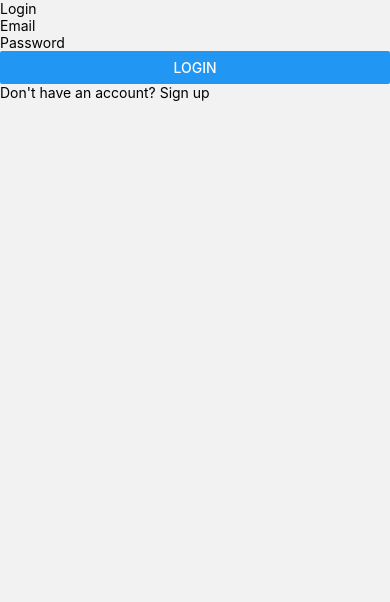
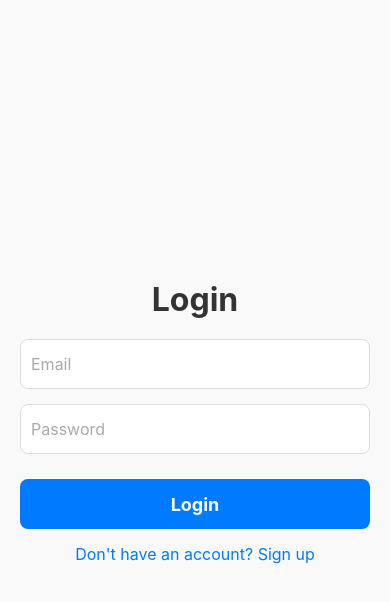
Before and after one commit to EunjeongHur/Klio_Frontend, a React Native app: screen / in a window 390 px wide. Shown: the top 602 px of the page. Built offline with nearby package versions, Linux system fonts and the light colour scheme.

Commit message:
installed styled components and applied to login and singup page

```diff
--- /dev/null
+++ b/components/authComponents.ts
@@ -0,0 +1,50 @@
+import { SafeAreaView } from "react-native-safe-area-context";
+import styled from "styled-components/native";
+
+export const Container = styled(SafeAreaView)`
+    flex: 1;
+    background-color: #f9f9f9;
+    justify-content: center;
+    align-items: center;
+    padding: 20px;
+`;
+
+export const Title = styled.Text`
+    font-size: 32px;
+    font-weight: bold;
+    color: #333;
+    margin-bottom: 20px;
+`;
+
+export const Input = styled.TextInput`
+    width: 100%;
+    height: 50px;
+    border: 1px solid #ddd;
+    border-radius: 8px;
+    padding: 10px;
+    margin-bottom: 15px;
+    font-size: 16px;
+    background-color: #fff;
+`;
+
+export const Button = styled.TouchableOpacity`
+    width: 100%;
+    height: 50px;
+    background-color: #007bff;
+    justify-content: center;
+    align-items: center;
+    border-radius: 8px;
+    margin-top: 10px;
+`;
+
+export const ButtonText = styled.Text`
+    color: #fff;
+    font-size: 18px;
+    font-weight: bold;
+`;
+
+export const SwitchText = styled.Text`
+    color: #007bff;
+    margin-top: 15px;
+    font-size: 16px;
+`;
--- a/package.json
+++ b/package.json
@@ -28,8 +28,10 @@
     "@babel/core": "^7.25.2",
     "@babel/preset-react": "^7.26.3",
     "@types/react": "~18.3.12",
+    "@types/styled-components-react-native": "^5.2.5",
     "metro-react-native-babel-preset": "^0.77.0",
     "react-native-dotenv": "^3.4.11",
+    "styled-components": "^6.1.13",
     "typescript": "^5.3.3"
   },
   "private": true
--- a/screens/LogInScreen.tsx
+++ b/screens/LogInScreen.tsx
@@ -1,8 +1,9 @@
 import React, { useState } from "react";
-import { Text, TextInput, Button, StyleSheet, Alert } from "react-native";
+import { Text, Alert } from "react-native";
 import AsyncStorage from "@react-native-async-storage/async-storage";
-import { SafeAreaView } from "react-native-safe-area-context";
 import { useAuth } from "../src/context/AuthContext";
+import { Button, ButtonText, Container, Input, SwitchText, Title } from "../components/authComponents";
+
 
 const LogInScreen = ({ navigation }: { navigation: any }) => {
     const [email, setEmail] = useState<string>("");
@@ -11,8 +12,6 @@ const LogInScreen = ({ navigation }: { navigation: any }) => {
 
     const handleLogin = async () => {
         try {
-
-            // Remove this code later
             const fakeToken = "fake-token";
             setToken(fakeToken);
             Alert.alert("Success", "Logged in successfully!");
@@ -20,30 +19,32 @@ const LogInScreen = ({ navigation }: { navigation: any }) => {
             console.error("Login failed:", error.message);
             Alert.alert("Error", error.response?.data?.error || "Invalid credentials.");
         }
-    }
+    };
 
     return (
-        <SafeAreaView>
-            <Text>Login</Text>
-            <TextInput
+        <Container>
+            <Title>Login</Title>
+            <Input
                 placeholder="Email"
+                placeholderTextColor="#aaa"
                 value={email}
                 onChangeText={setEmail}
             />
-            <TextInput
+            <Input
                 placeholder="Password"
+                placeholderTextColor="#aaa"
                 secureTextEntry
                 value={password}
                 onChangeText={setPassword}
             />
-            <Button title="Login" onPress={handleLogin} />
-            <Text
-                onPress={() => navigation.navigate('SignUp')}
-            >
+            <Button onPress={handleLogin}>
+                <ButtonText>Login</ButtonText>
+            </Button>
+            <SwitchText onPress={() => navigation.navigate("SignUp")}>
                 Don't have an account? Sign up
-            </Text>
-        </SafeAreaView>
+            </SwitchText>
+        </Container>
     );
-}
+};
 
 export default LogInScreen;
--- a/screens/SignUpScreen.tsx
+++ b/screens/SignUpScreen.tsx
@@ -1,6 +1,6 @@
 import React, { useState } from "react";
-import { Text, TextInput, Button, StyleSheet, Alert } from "react-native";
-import { SafeAreaView } from "react-native-safe-area-context";
+import { Alert } from "react-native";
+import { Button, ButtonText, Container, Input, SwitchText, Title } from "../components/authComponents";
 
 const SignUpScreen = ({ navigation }: { navigation: any }) => {
     const [fname, setFname] = useState<string>("");
@@ -12,7 +12,7 @@ const SignUpScreen = ({ navigation }: { navigation: any }) => {
     const handleSignUp = async () => {
         try {
             console.log("Signing up with:", { fname, lname, email, password, budget });
-            Alert.alert("Success", "(Test)Signed up successfully!");
+            Alert.alert("Success", "(Test) Signed up successfully!");
             navigation.navigate("LogIn");
         } catch (error: any) {
             console.error("Signup failed:", error.message);
@@ -21,50 +21,54 @@ const SignUpScreen = ({ navigation }: { navigation: any }) => {
     };
 
     const handleBudgetChange = (value: string) => {
-        const numericValue = value.replace(/[^0-9.]/g, '');
+        const numericValue = value.replace(/[^0-9.]/g, "");
         setBudget(numericValue);
     };
 
-
-
     return (
-        <SafeAreaView>
-            <Text>SignUp</Text>
-            <TextInput
+        <Container>
+            <Title>Sign Up</Title>
+            <Input
                 placeholder="First Name"
+                placeholderTextColor="#aaa"
                 value={fname}
                 onChangeText={setFname}
             />
-            <TextInput
+            <Input
                 placeholder="Last Name"
+                placeholderTextColor="#aaa"
                 value={lname}
                 onChangeText={setLname}
             />
-            <TextInput
+            <Input
                 placeholder="Email"
+                placeholderTextColor="#aaa"
+                keyboardType="email-address"
                 value={email}
                 onChangeText={setEmail}
             />
-            <TextInput
+            <Input
                 placeholder="Password"
+                placeholderTextColor="#aaa"
                 secureTextEntry
                 value={password}
                 onChangeText={setPassword}
             />
-            <TextInput
+            <Input
                 placeholder="Budget"
+                placeholderTextColor="#aaa"
                 keyboardType="decimal-pad"
                 value={budget}
                 onChangeText={handleBudgetChange}
             />
-            <Button title="SignUp" onPress={handleSignUp} />
-            <Text
-                onPress={() => navigation.navigate("LogIn")}
-            >
+            <Button onPress={handleSignUp}>
+                <ButtonText>Sign Up</ButtonText>
+            </Button>
+            <SwitchText onPress={() => navigation.navigate("LogIn")}>
                 Already have an account? Login
-            </Text>
-        </SafeAreaView>
+            </SwitchText>
+        </Container>
     );
-}
+};
 
 export default SignUpScreen;
```
Also changed, not shown: 1 other file (tests, documents, lock files or other folders).
